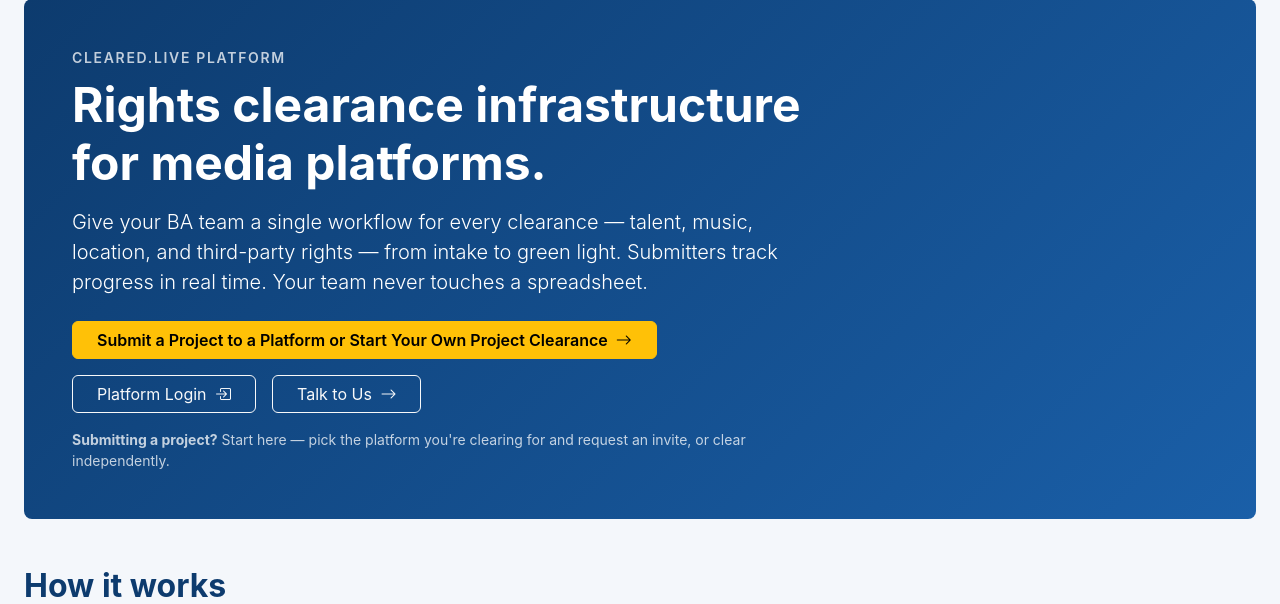
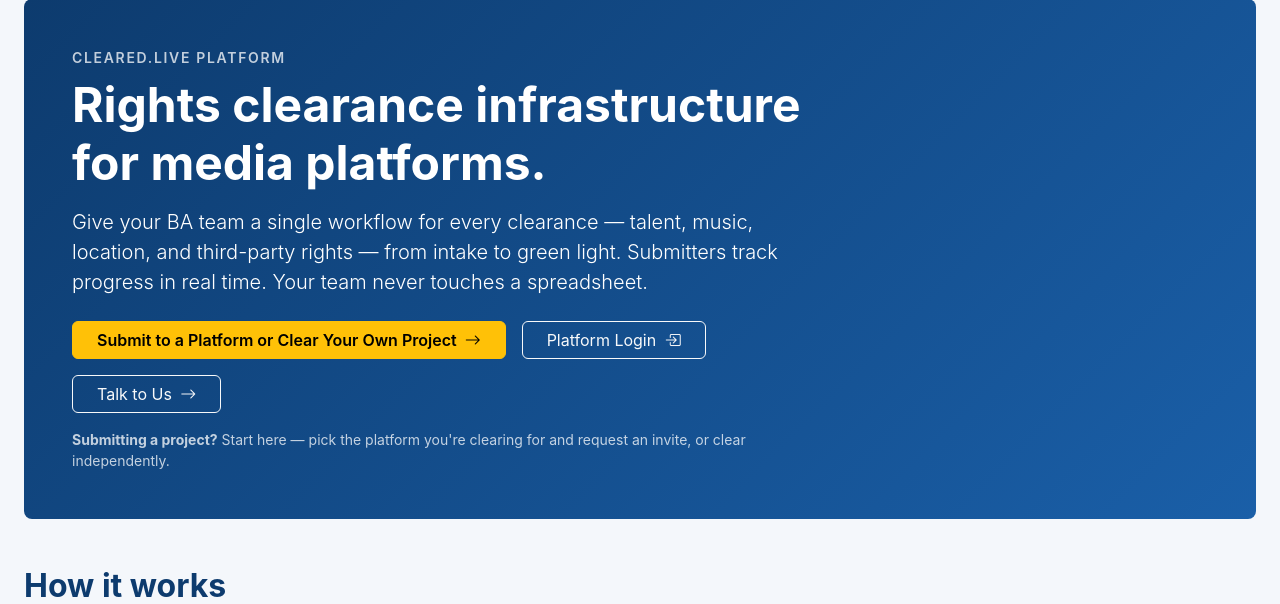
Before and after one commit to basquared1/cleared-live-platform, a Flask app: page / in a window 1280 px wide. Shown: the part 82-686 px from the top of the page. Run offline with Flask 3, Linux system fonts and the light colour scheme; some libraries are stand-ins or nearby versions.

Commit message:
Shorten hero CTA label; keep sub-line for detail
Co-Authored-By: Claude Opus 4.8 <noreply@anthropic.com>

```diff
--- a/templates/index.html
+++ b/templates/index.html
@@ -17,7 +17,7 @@
       </p>
       <div class="d-flex flex-wrap gap-3">
         <a href="{{ url_for('start') }}" class="btn btn-warning fw-semibold px-4">
-          Submit a Project to a Platform or Start Your Own Project Clearance <i class="bi bi-arrow-right ms-1"></i>
+          Submit to a Platform or Clear Your Own Project <i class="bi bi-arrow-right ms-1"></i>
         </a>
         <a href="{{ url_for('platform_login') }}" class="btn btn-outline-light px-4">
           Platform Login <i class="bi bi-box-arrow-in-right ms-1"></i>
```
